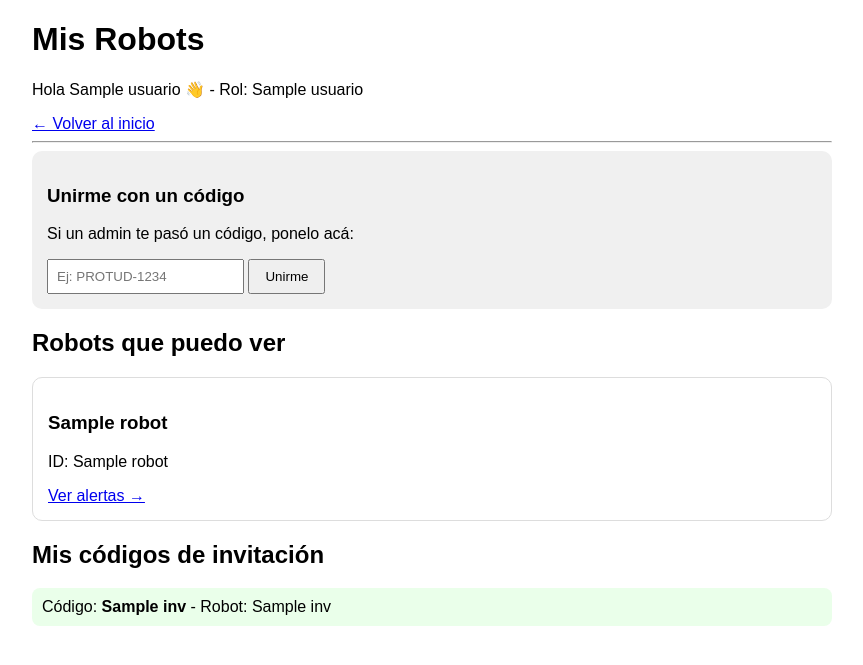
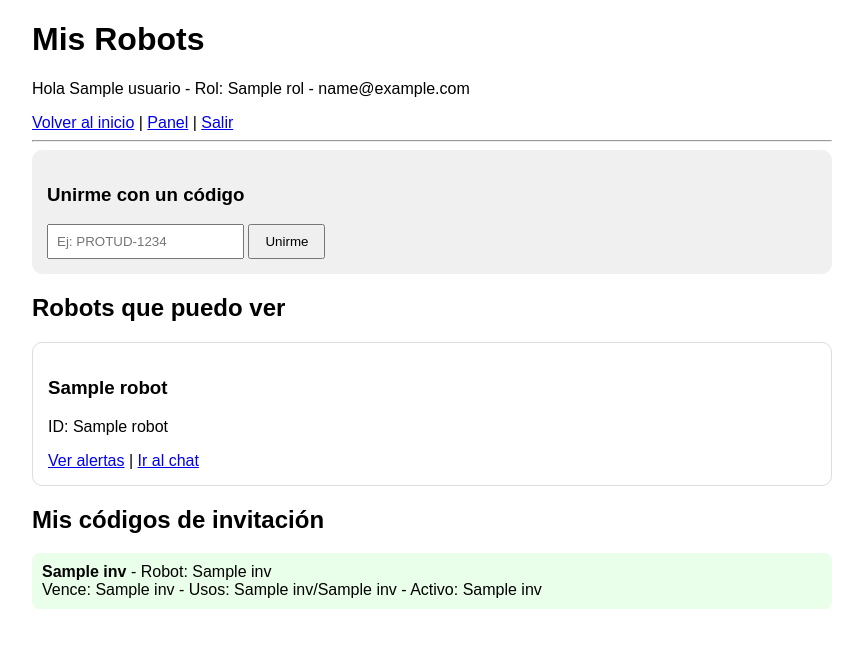
Before and after one commit to ariell0900/protud-project, a Flask app: template web/templates/mis_robots.html in a window 1280 px wide. Shown: the top 665 px of the page, without its empty margins (208-1071 px from the left). Run offline with Flask 3, Linux system fonts and the light colour scheme; the template is opened without the code that fills it: most values are stand-ins (such as "Sample title", 1, 10 or a date in 2020); some libraries are stand-ins or nearby versions.

Commit message:
Refactor mis_robots.html for clarity and updates

```diff
--- a/web/templates/mis_robots.html
+++ b/web/templates/mis_robots.html
@@ -1,50 +1,37 @@
-<!-- PAGINA MIS ROBOTS - VERSION SOLA, SIN BASE.HTML -->
+<!-- MIS ROBOTS - VERSION FINAL -->
+<!-- usuario = dict {"id":..., "nombre":..., "email":..., "rol":...} -->
+<!-- robots = lista de tuplas (id, nombre) -> r[0]=id, r[1]=nombre -->
+<!-- invitaciones = (id, codigo, nombre_robot, vence_en, usos_max, usos_actuales, activo) -->
 <!DOCTYPE html>
 <html>
-<head>
-  <meta charset="utf-8">
-  <title>Mis Robots - Protud</title>
-</head>
+<head><meta charset="utf-8"><title>Mis Robots - Protud</title></head>
 <body style="font-family:Arial; max-width:800px; margin:20px auto; padding:0 15px;">
 
-<!-- TITULO -->
 <h1>Mis Robots</h1>
-<!-- Saludamos al usuario. Usamos [1] porque usuario viene como lista: [id, nombre, email, rol] -->
-<p>Hola {{ usuario[1] }} 👋 - Rol: {{ usuario[3] }}</p>
-<a href="/">← Volver al inicio</a>
+<!-- usuario.nombre viene de session, rol es "administrador" no "admin" -->
+<p>Hola {{ usuario.nombre }} - Rol: {{ usuario.rol }} - {{ usuario.email }}</p>
+<a href="/">Volver al inicio</a> | <a href="/panel">Panel</a> | <a href="/logout">Salir</a>
 <hr>
 
-<!-- ============================================ -->
-<!-- SECCION 1: UNIRSE CON UN CODIGO            -->
-<!-- Para el operador que recibio un codigo    -->
-<!-- ============================================ -->
+<!-- 1. UNIRSE - rutas en app.py: /unirse y /mis-robots/unirse, las 2 andan -->
 <div style="background:#f0f0f0; padding:15px; border-radius:10px; margin-bottom:20px;">
   <h3>Unirme con un código</h3>
-  <p>Si un admin te pasó un código, ponelo acá:</p>
-  <!-- Manda el codigo al backend para unirse -->
-  <form method="POST" action="/mis-robots/unirse">
+  <form method="POST" action="/unirse">
     <input type="text" name="codigo" placeholder="Ej: PROTUD-1234" required style="padding:8px;">
     <button type="submit" style="padding:8px 15px;">Unirme</button>
   </form>
 </div>
 
-<!-- ============================================ -->
-<!-- SECCION 2: MIS ROBOTS                      -->
-<!-- Solo aparecen los robots a los que ya    -->
-<!-- te uniste. Si no hay ninguno, avisa.     -->
-<!-- ============================================ -->
+<!-- 2. MIS ROBOTS -->
 <h2>Robots que puedo ver</h2>
 {% if robots %}
   {% for r in robots %}
   <div style="border:1px solid #ddd; padding:15px; border-radius:10px; margin-bottom:10px;">
-    <!-- r[0]=id, r[1]=nombre -->
     <h3>{{ r[1] }}</h3>
     <p>ID: {{ r[0] }}</p>
-    <a href="/robot?id={{ r[0] }}">Ver alertas →</a>
-
-    <!-- SOLO SI SOS ADMIN: crear codigo para invitar -->
-    <!-- usuario[3] es el rol -->
-    {% if usuario[3] == 'admin' %}
+    <a href="/robot?id={{ r[0] }}">Ver alertas</a> |
+    <a href="/chat?robot={{ r[0] }}">Ir al chat</a>
+    {% if usuario.rol == 'administrador' %}
     <form method="POST" action="/robots/{{ r[0] }}/invitar" style="margin-top:10px;">
       <button type="submit">Crear código para invitar</button>
     </form>
@@ -55,15 +42,18 @@
   <p>Todavía no estás unido a ningún robot. Pedile un código a un admin.</p>
 {% endif %}
 
-<!-- ============================================ -->
-<!-- SECCION 3: MIS CODIGOS CREADOS            -->
-<!-- Solo si sos admin y ya creaste codigos    -->
-<!-- ============================================ -->
+<!-- 3. MIS CODIGOS - inv[0]=id, inv[1]=codigo, inv[2]=nombre_robot, inv[3]=vence, inv[4]=max, inv[5]=actuales, inv[6]=activo -->
 {% if invitaciones %}
 <h2>Mis códigos de invitación</h2>
 {% for inv in invitaciones %}
   <div style="background:#eaffea; padding:10px; border-radius:8px; margin-bottom:8px;">
-    Código: <b>{{ inv[1] }}</b> - Robot: {{ inv[2] }}
+    <b>{{ inv[1] }}</b> - Robot: {{ inv[2] }} <br>
+    Vence: {{ inv[3] }} - Usos: {{ inv[5] }}/{{ inv[4] }} - Activo: {{ inv[6] }}
+    {% if inv[6] %}
+    <form method="POST" action="/invitaciones/{{ inv[0] }}/revocar" style="display:inline;">
+      <button type="submit">Revocar</button>
+    </form>
+    {% endif %}
   </div>
 {% endfor %}
 {% endif %}
```
